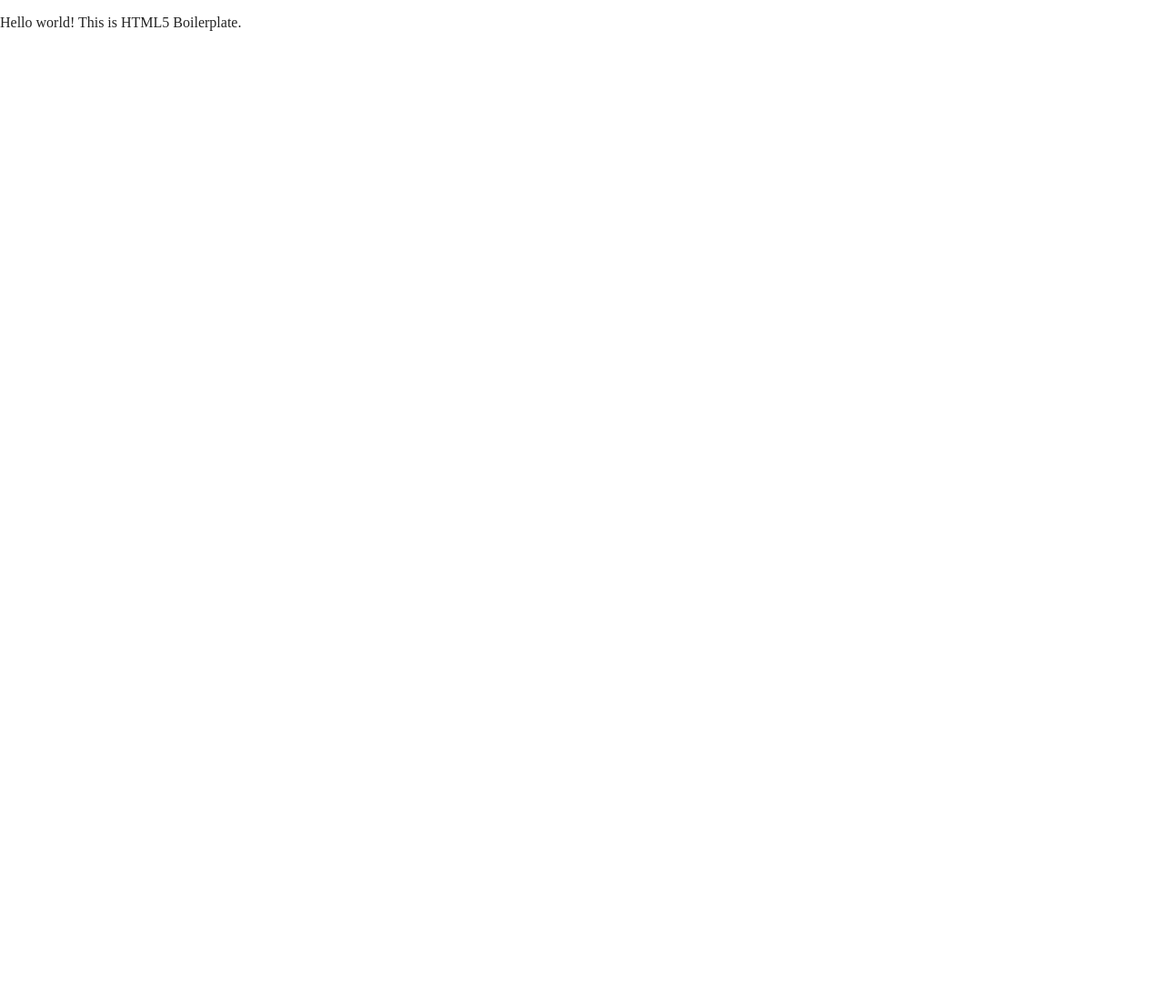
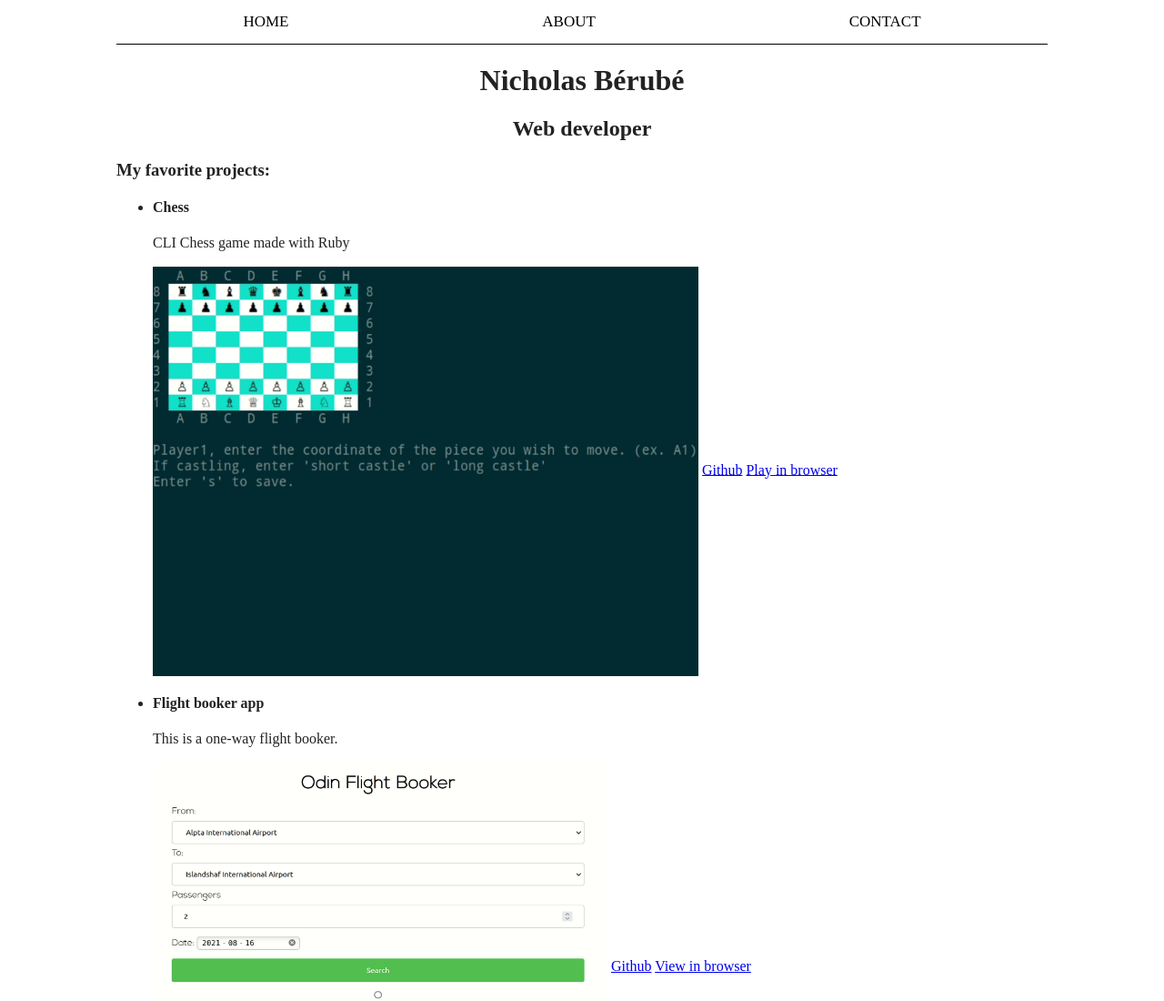
Before and after one commit to berubenic/portfolio, a website built with Parcel: page index.html in a window 1280 px wide. Shown: the top 1100 px of the page at 91% size. Before the commit the page ends 800 px from the top, so only its background shows below. Built offline with nearby package versions, Linux system fonts and the light colour scheme; a web font is replaced by a local one.

Commit message:
Rampart One fonts added

```diff
--- a/css/main.css
+++ b/css/main.css
@@ -86,6 +86,41 @@ textarea {
 /* ==========================================================================
    Author's custom styles
    ========================================================================== */
+/* Hide the link that should open and close the topnav on small screens */
+main {
+  width: 80%;
+  margin: 0 auto;
+}
+.topnav {
+  display: flex;
+  flex-wrap: wrap;
+  justify-content: space-around;
+  border-bottom: 1px solid black;
+}
+
+.topnav a {
+  padding: 14px 16px;
+  text-decoration: none;
+  font-size: 17px;
+  color: #000;
+}
+
+.topnav a:hover {
+  background-color: rgb(201, 201, 201);
+}
+
+.topnav .icon {
+  display: none;
+}
+
+.title-name {
+  text-align: center;
+}
+
+.subtitle-name {
+  text-align: center;
+}
+
 
 /* ==========================================================================
    Helper classes
@@ -175,9 +210,6 @@ textarea {
    Modify as content requires.
    ========================================================================== */
 
-@media only screen and (min-width: 35em) {
-  /* Style adjustments for viewports that meet the condition */
-}
 
 @media print,
   (-webkit-min-device-pixel-ratio: 1.25),
--- a/index.html
+++ b/index.html
@@ -15,7 +15,12 @@
   <link rel="manifest" href="site.webmanifest">
   <link rel="apple-touch-icon" href="icon.png">
   <!-- Place favicon.ico in the root directory -->
-
+  <script src="https://kit.fontawesome.com/56fe9a6546.js" crossorigin="anonymous"></script>
+  <!-- Fonts-->
+  <link rel="preconnect" href="https://fonts.googleapis.com">
+  <link rel="preconnect" href="https://fonts.gstatic.com" crossorigin>
+  <link href="https://fonts.googleapis.com/css2?family=Rampart+One&display=swap" rel="stylesheet">
+  <!-- stylesheets -->
   <link rel="stylesheet" href="css/normalize.css">
   <link rel="stylesheet" href="css/main.css">
 
@@ -25,7 +30,56 @@
 <body>
 
   <!-- Add your site or application content here -->
-  <p>Hello world! This is HTML5 Boilerplate.</p>
+  <main>
+    <nav class="topnav" id="myTopnav">
+      <a href="#home" class="active">HOME</a>
+      <a href="#about">ABOUT</a>
+      <a href="#contact">CONTACT</a>
+
+    </nav>
+    <h1 class='title-name'>Nicholas Bérubé</h1>
+    <h2 class='subtitle-name'>Web developer</h2>
+    <h3>My favorite projects: </h3>
+    <ul>
+      <li>
+        <div>
+          <h4>Chess</h4>
+          <p>CLI Chess game made with Ruby</p>
+          <img src="img/chess_preview.png" alt="Chess game preview" width="600" height="450">
+          <a href="https://github.com/berubenic/Chess">Github</a>
+          <a href="https://replit.com/@NicholasBerube/Chess#README.md">Play in browser</a>
+        </div>
+      </li>
+      <li>
+        <div>
+          <h4>Flight booker app</h4>
+          <p>This is a one-way flight booker.</p>
+          <img src="img/flight_booker_preview.png" alt="Flight Booker preview" width="500" height="450">
+          <a href="https://github.com/berubenic/odin-flight-booker">Github</a>
+          <a href="https://mighty-badlands-64879.herokuapp.com/">View in browser</a>
+        </div>
+      </li>
+      <li>
+        <div>
+          <h4>Facebook clone (in-progress)</h4>
+          <p>Facebook's core features such as managing friends and creating posts.</p>
+          <img src="img/no_image.jpg" alt="No Image available" width="150" height="150">
+          <a href="https://github.com/berubenic/NotFacebook">Github</a>
+        </div>
+      </li>
+    </ul>
+
+    <a href="#other-projects">
+      <h4>Other projects: </h4>
+    </a>
+    <ul id='other-projects'>
+      <li>Messager app</li>
+      <li>Flickr stream</li>
+      <li>Connect Four</li>
+      <li>Etch-a-sketch</li>
+    </ul>
+  </main>
+
   <script src="js/vendor/modernizr-3.11.2.min.js"></script>
   <script src="js/plugins.js"></script>
   <script src="js/main.js"></script>
```
Also changed, not shown: img/chess_preview.png (added), img/flight_booker_preview.png (added), img/no_image.jpg (added).
